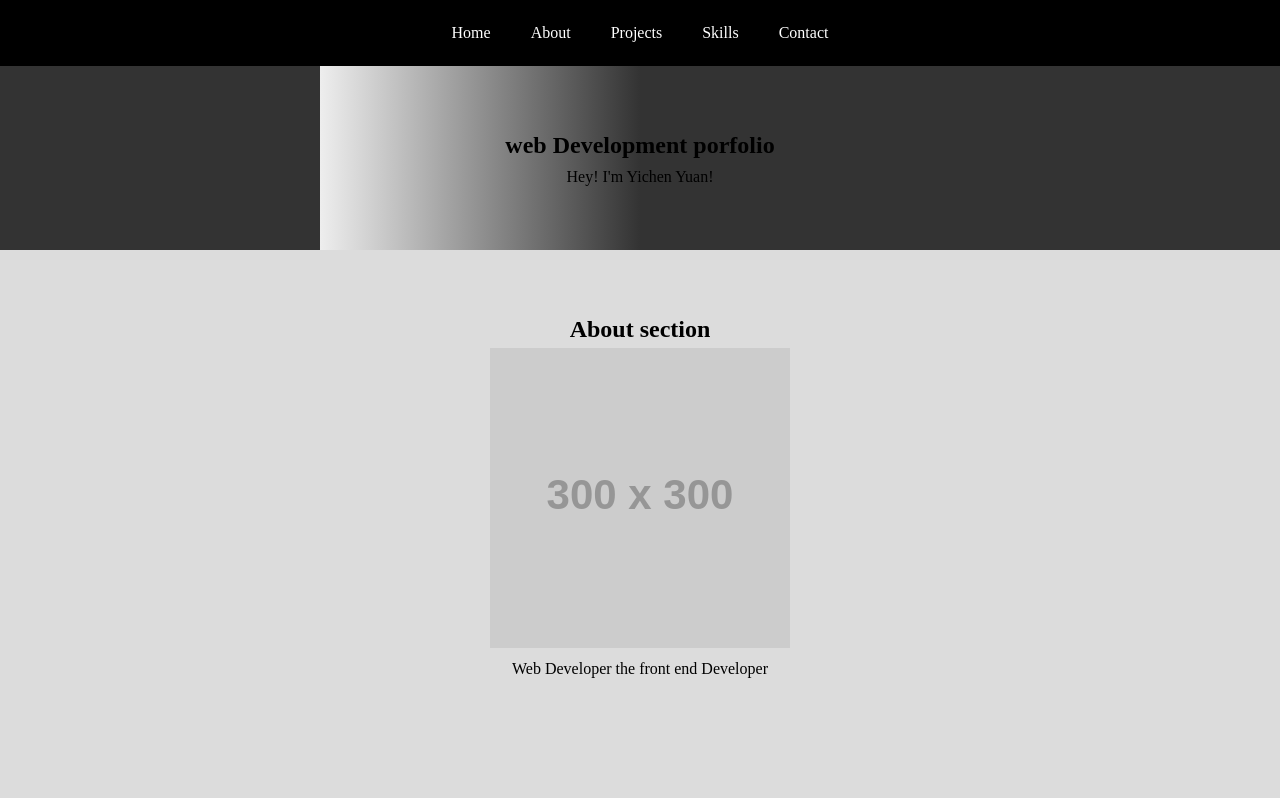
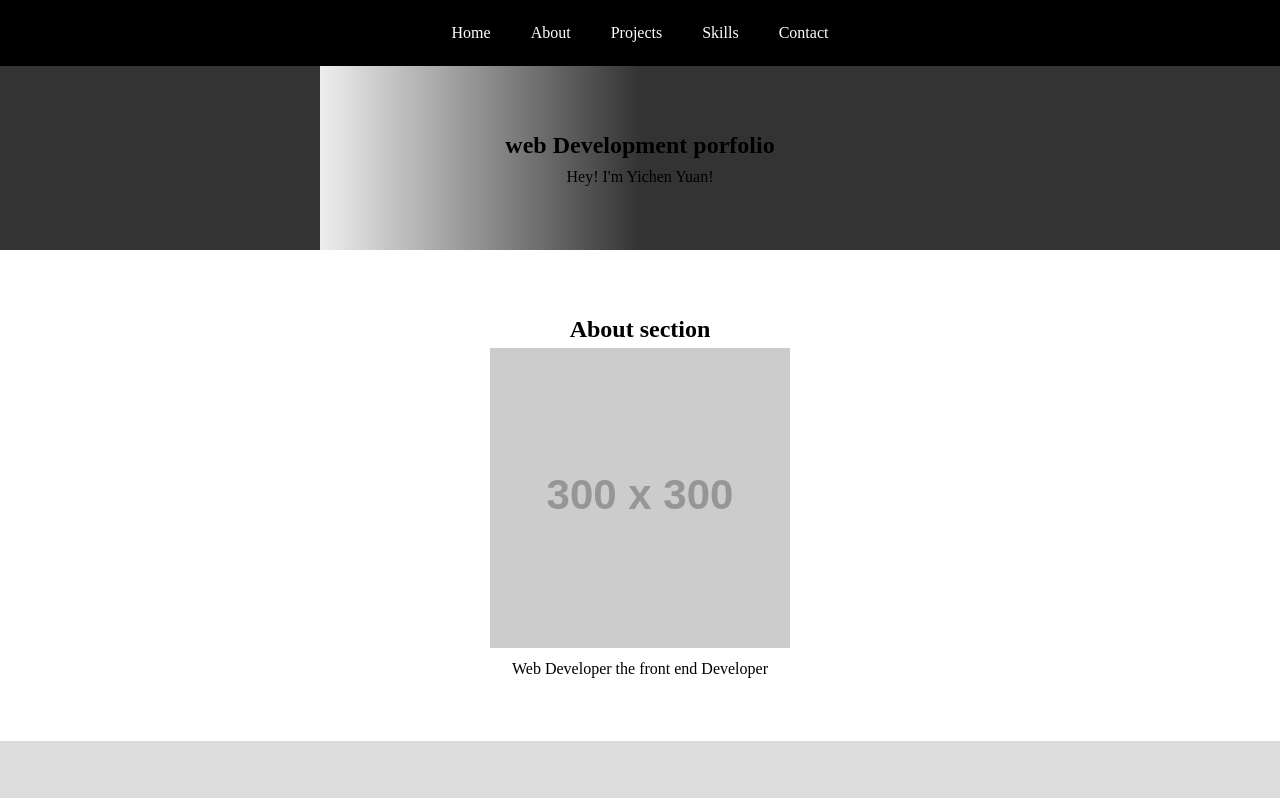
Before and after one commit to EethannYuan/week9, a plain HTML site: page index.html in a window 1280 px wide. Shown: the top 798 px of the page. Drawn offline with Linux system fonts and the light colour scheme; placeholder pictures from the web are drawn by us.

Commit message:
Update style.css

```diff
--- a/style.css
+++ b/style.css
@@ -43,6 +43,6 @@ section{
   background: linear-gradient(to left, #333, #333 50%, #eee 75%, #333 75%);
 }
 
-.about .skills{
+.about, .skills{
   background-color: #ffffff;
 }
```
